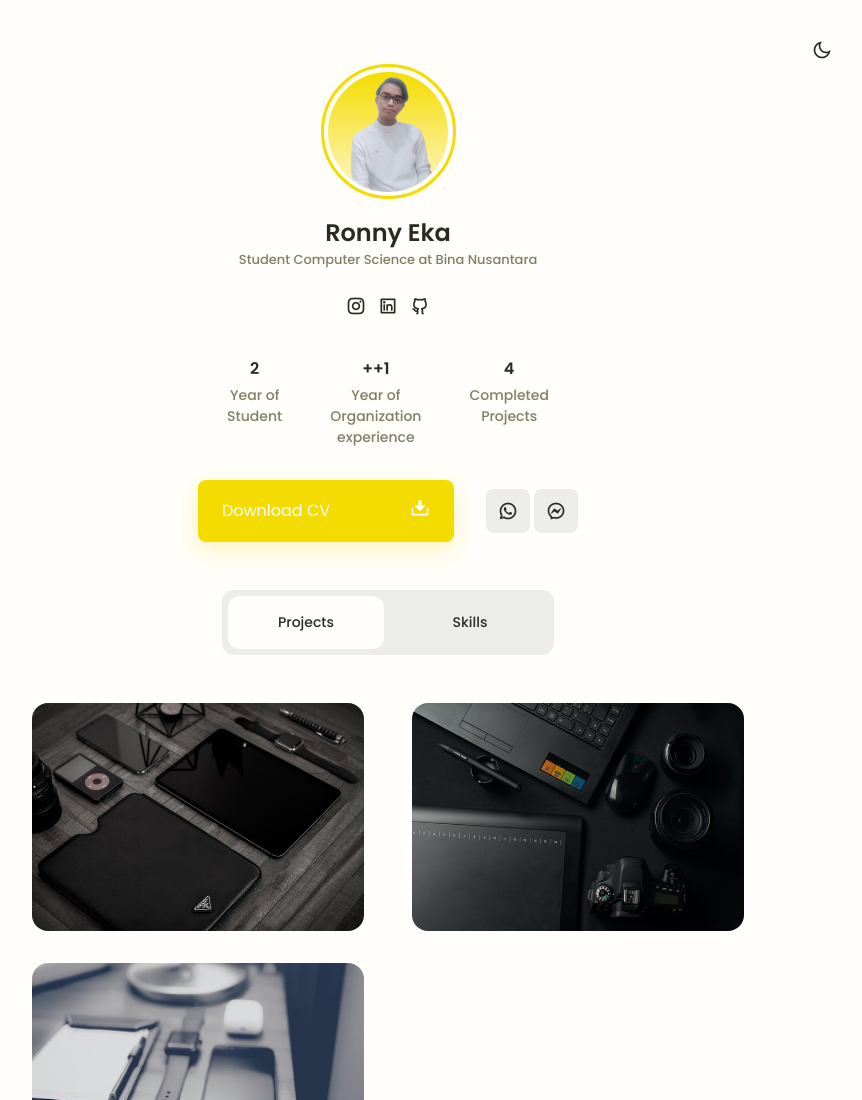
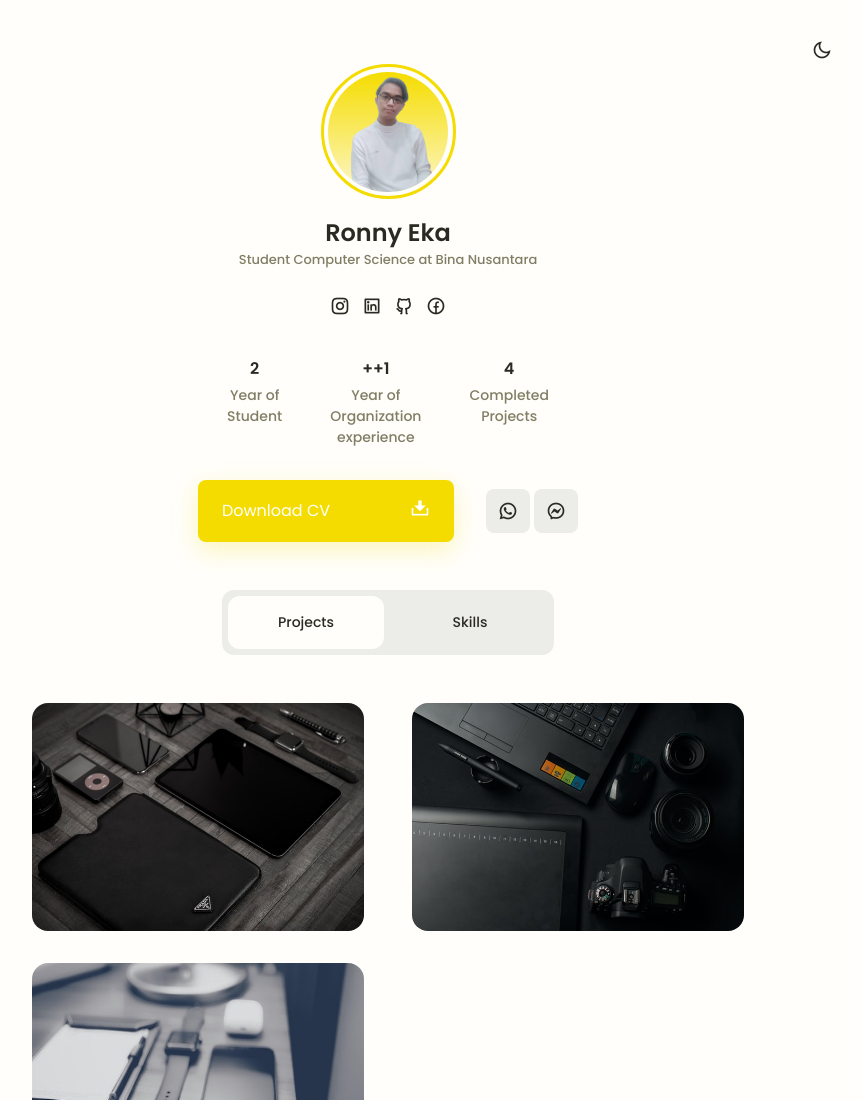
Before and after one commit to ronnyeka000/ronnyeka000.github.io, a plain HTML site: page index.html in a window 1280 px wide. Shown: the top 1100 px of the page, without its empty margins (252-1114 px from the left). Drawn offline with nearby package versions, Linux system fonts and the light colour scheme.

Commit message:
Update index.html

```diff
--- a/index.html
+++ b/index.html
@@ -41,6 +41,9 @@
                         </a>
                         <a href="https://github.com/ronnyeka000" target="_blank" class="profile__social-link">
                             <i class="ri-github-line"></i>
+                        </a>
+                        <a href="https://www.facebook.com/ronnyeka03" target="_blank" class="profile__social-link">
+                            <i class="ri-facebook-circle-line"></i>
                         </a>
                     </ul>
                 </div>
```
